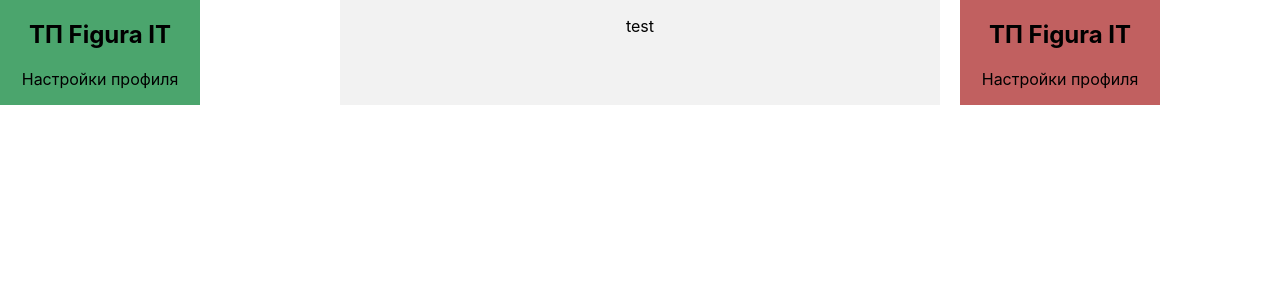
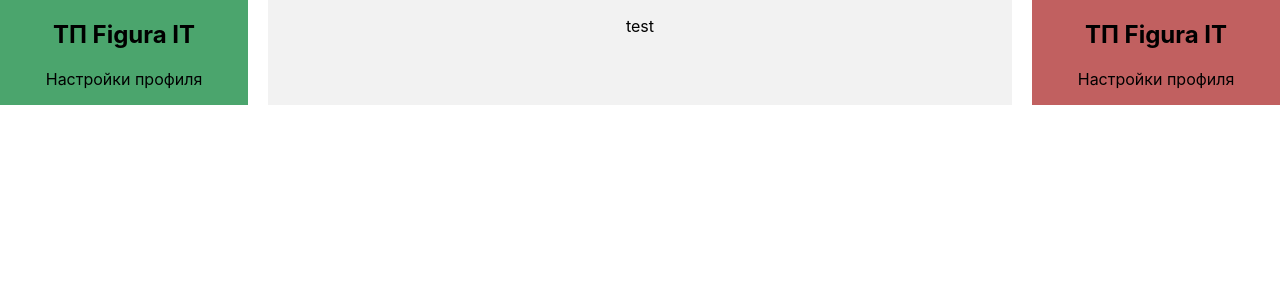
Before and after one commit to Nosovitsi/Figura, a React (Create React App) app: page / in a window 1280 px wide. Shown: the top 300 px of the page. Built offline with nearby package versions, Linux system fonts and the light colour scheme.

Commit message:
width fix

```diff
--- a/src/App.css
+++ b/src/App.css
@@ -39,6 +39,6 @@
 
 .container {
   display: grid;
-  grid-template-columns: 1fr 600px 1fr; /* Задайте нужные ширины для LeftBar, MainContent и RightBar */
-  grid-gap: 20px; /* Задайте нужный отступ между компонентами */
+  grid-template-columns: 1fr 3fr 1fr;
+  grid-gap: 20px;
 }
--- a/src/components/LeftBar/LeftBar.css
+++ b/src/components/LeftBar/LeftBar.css
@@ -1,5 +1,5 @@
 .left-bar {
-    width: 200px; /* Задайте нужную ширину */
-    background-color: #4ba56d; /* Задайте нужный цвет фона */
-    /* Другие стили, которые вам нужны */
+
+    background-color: #4ba56d;
+
   }
--- a/src/components/MainContent/MainContent.css
+++ b/src/components/MainContent/MainContent.css
@@ -1,5 +1,5 @@
 .main-content {
-    width: 600px; /* Задайте нужную ширину */
-    background-color: #f2f2f2; /* Задайте нужный цвет фона */
-    /* Другие стили, которые вам нужны */
+
+    background-color: #f2f2f2;
+
   }
--- a/src/components/MainContent/MainContent.tsx
+++ b/src/components/MainContent/MainContent.tsx
@@ -1,5 +1,5 @@
 import React from 'react';
-import './MainContent.css'; // Импортируем файл стилей
+import './MainContent.css';
 
 const MainContent = () => {
   return (
--- a/src/components/RightBar/RightBar.css
+++ b/src/components/RightBar/RightBar.css
@@ -1,5 +1,5 @@
 .right-bar {
-    width: 200px; /* Задайте нужную ширину */
-    background-color: #c16060; /* Задайте нужный цвет фона */
-    /* Другие стили, которые вам нужны */
+
+    background-color: #c16060;
+
   }
--- a/src/components/RightBar/RightBar.tsx
+++ b/src/components/RightBar/RightBar.tsx
@@ -1,5 +1,5 @@
 import React from 'react';
-import './RightBar.css'; // Импортируем файл стилей
+import './RightBar.css';
 
 const RightBar = () => {
   return (
```
